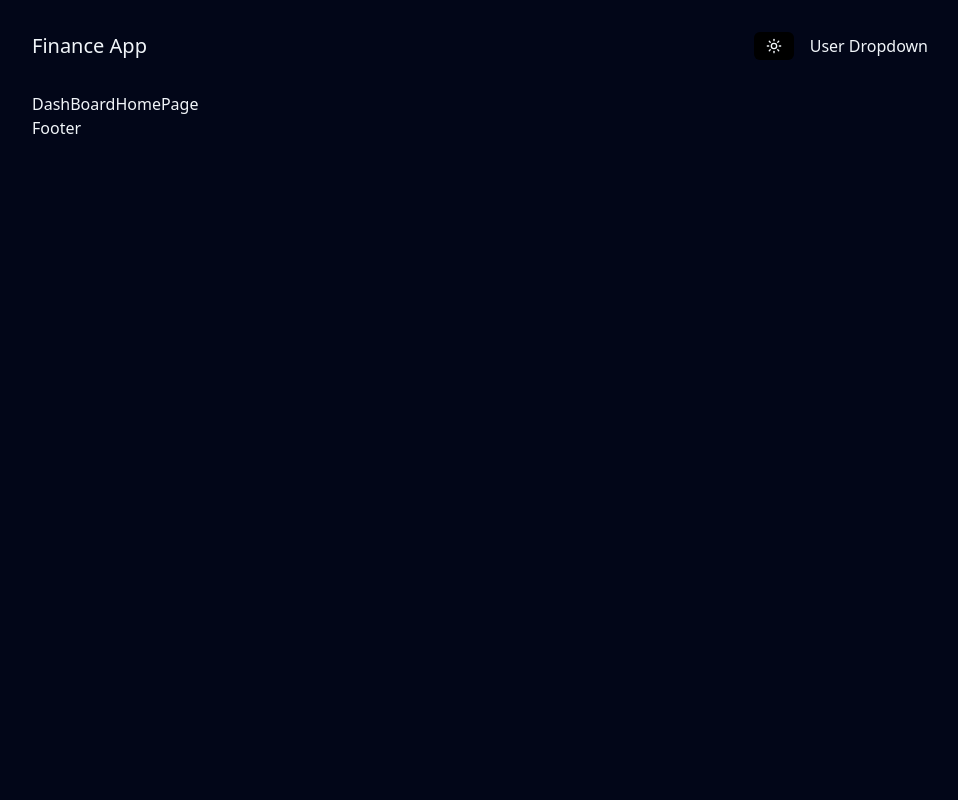
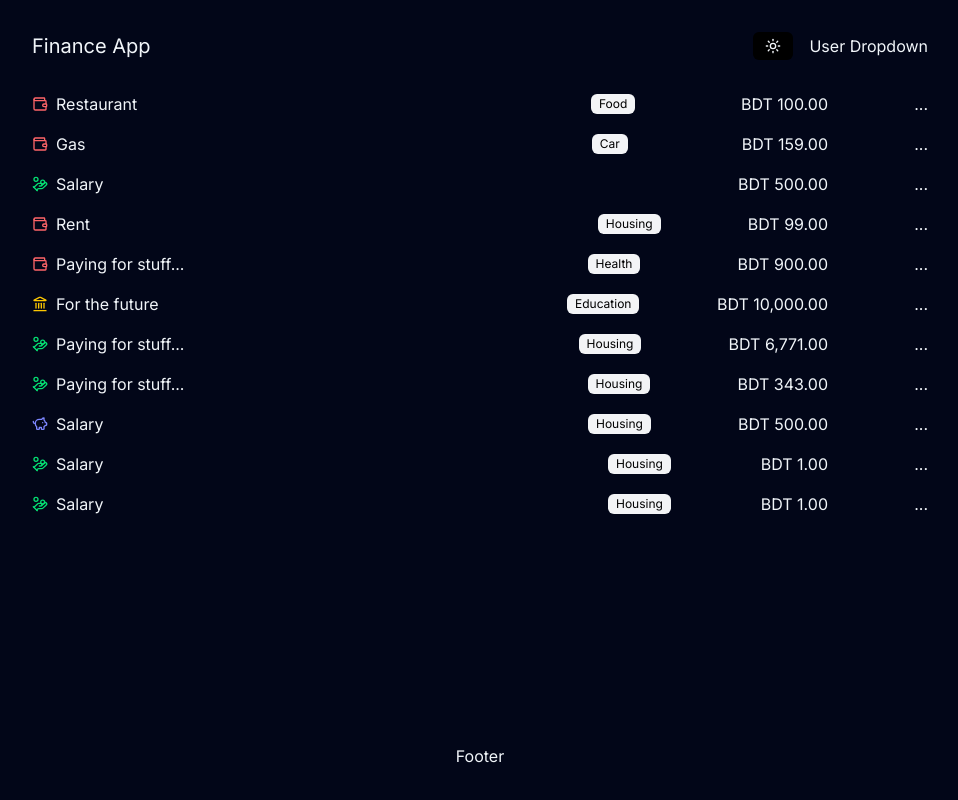
Before and after one commit to PranoySarker/finance-app-next, a Next.js app: page /dashboard in a window 1280 px wide. Shown: the whole page, without its empty margins (160-1118 px from the left). Built offline with nearby package versions, Linux system fonts and the light colour scheme; no server answers; data requests are answered from the project's data file.

Commit message:
create transaction list and add font
create transaction list by getting the data from api and add a new font to body and do some styling in footer.

```diff
--- /dev/null
+++ b/app/dashboard/components/TransactionList.js
@@ -0,0 +1,25 @@
+import TransactionItem from "@/components/TransactionItem";
+import React from "react";
+
+const TransactionList = async () => {
+  const response = await fetch("http://localhost:3100/transactions");
+  const transactions = await response.json();
+  console.log(transactions);
+
+  return (
+    <section className="space-y-4">
+      {transactions.map((transaction) => (
+        <div key={transaction.id}>
+          <TransactionItem
+            type={transaction.type}
+            category={transaction.category}
+            description={transaction.description}
+            amount={transaction.amount}
+          />
+        </div>
+      ))}
+    </section>
+  );
+};
+
+export default TransactionList;
--- a/app/dashboard/layout.js
+++ b/app/dashboard/layout.js
@@ -5,7 +5,7 @@ export default function layout({ children }) {
     <>
       <PageHeader className="my-8" />
       <main className="space-y-8">{children}</main>
-      <footer>Footer</footer>
+      <footer className="mt-auto text-center py-8">Footer</footer>
     </>
   );
 }
--- a/app/dashboard/page.js
+++ b/app/dashboard/page.js
@@ -1,7 +1,12 @@
 import React from "react";
+import TransactionList from "./components/TransactionList";
 
 const DashBoardHomePage = () => {
-  return <div>DashBoardHomePage</div>;
+  return (
+    <div>
+      <TransactionList />
+    </div>
+  );
 };
 
 export default DashBoardHomePage;
--- a/app/layout.js
+++ b/app/layout.js
@@ -1,4 +1,5 @@
 import { Geist, Geist_Mono } from "next/font/google";
+import { Inter } from "next/font/google";
 import "./globals.css";
 import useServerDarkMode from "@/hooks/useServerDarkMode";
 import ClientLayout from "@/components/ClientLayout";
@@ -13,6 +14,8 @@ const geistMono = Geist_Mono({
   subsets: ["latin"],
 });
 
+const inter = Inter({ subsets: ["latin"] });
+
 export const metadata = {
   title: "Create Next App",
   description: "Generated by create next app",
@@ -23,7 +26,7 @@ export default function RootLayout({ children }) {
   return (
     <html lang="en" className={theme}>
       <body
-        className={`${geistSans.variable} ${geistMono.variable} antialiased`}
+        className={`${geistSans.variable} ${geistMono.variable} antialiased ${inter.className} min-h-screen flex flex-col`}
       >
         <ClientLayout>{children}</ClientLayout>
       </body>
```
